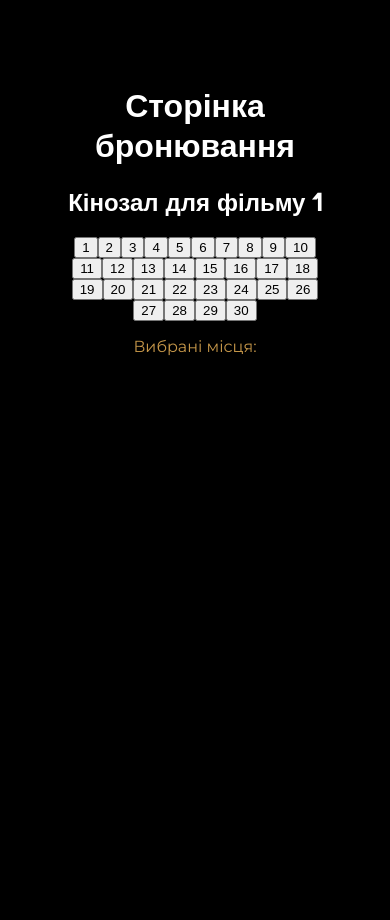
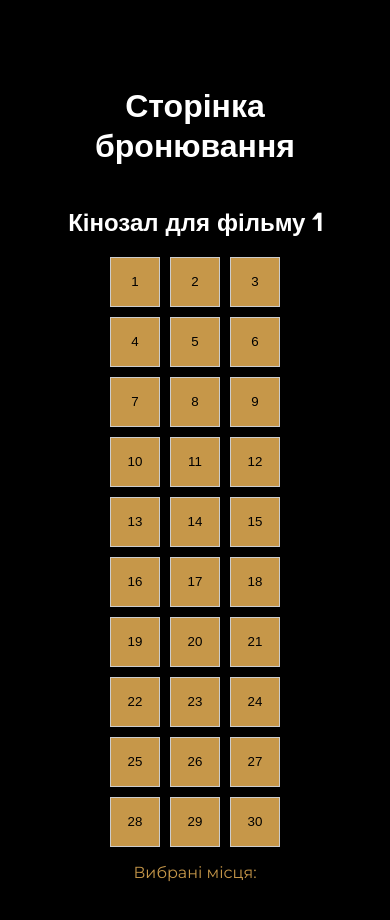
Before and after one commit to anastasiialoskutova/MyCinema, a React (Vite) app in the folder my-cinema/: page /booking/1 in a window 390 px wide. Shown: the top 920 px of the page. Before the commit the page ends 844 px from the top, so only its background shows below. Built offline with nearby package versions, Linux system fonts and the light colour scheme.

Commit message:
Оновлено стилі для кнопки бронювання та сітки місць у кінозалі; зменшено максимальну ширину картки фільму.

```diff
--- a/my-cinema/src/index.css
+++ b/my-cinema/src/index.css
@@ -27,7 +27,7 @@ h1, h2, h3 {
 #logo{
   font-size: 3rem;
   font-family: var(--font-body);
-  font-weight: bold; /* Товстий шрифт */
+  font-weight: bold;
   letter-spacing: 4px; /* Відстань між літерами */
   color: var(--color-light);
 }
@@ -53,7 +53,7 @@ h1, h2, h3 {
   box-shadow: 0 4px 10px rgba(184, 184, 184, 0.3); /* [горизонтальний зсув] [вертикальний зсув] [розмитість] [розмір тіні] [колір] */
   transition: transform 0.2s ease, box-shadow 0.2s ease;
   flex: 1 1 calc(33.333% - 1rem); /* 3 на ряд по замовчуванню */
-  max-width: 450px;
+  max-width: 300px;
   box-sizing: border-box;
 }
 
@@ -62,7 +62,6 @@ h1, h2, h3 {
   box-shadow: 0 6px 14px var(--color-accent); /* Використовуємо акцентний колір для тіні */
 }
 
-
 .movie-card img {
   width: 100%;
   height: 50vh;
@@ -70,7 +69,6 @@ h1, h2, h3 {
   border-radius: 8px;
   margin-bottom: 0.5rem;
 }
-
 
 input[type="text"] {
   padding: 0.5rem 1rem;
@@ -89,14 +87,64 @@ input[type="text"]::placeholder {
   color: var(--color-bg);
 }
 
+.book-button {
+  background-color: var(--color-accent);
+  color: white;
+  border: none;
+  padding: 10px 20px;
+  font-size: 16px;
+  border-radius: 5px;
+  cursor: pointer;
+  transition: background-color 0.3s ease, transform 0.3s ease;
+}
+
+.book-button:hover {
+  background-color: var(--color-light);
+  transform: scale(1.05);
+}
+
+.book-button:focus {
+  outline: none;
+  box-shadow: 0 0 0 2px var(--color-light);
+}
+
+.book-button:active {
+  background-color: var(--color-primary);
+  transform: scale(0.98);
+}
+
+.cinema-hall {
+  display: flex;
+  flex-direction: column;
+  align-items: center;
+}
+
+.seats-grid {
+  display: grid;
+  grid-template-columns: repeat(5, 50px);
+  gap: 10px;
+}
+
+.seat {
+  width: 50px;
+  height: 50px;
+  border: 1px solid #ccc;
+  cursor: pointer;
+}
+
+.seat.booked {
+  background-color: var(--color-accent)
+}
+
+.seat.available {
+  background-color: var(--color-light);
+}
+
 @media (max-width: 1024px) {
   .movie-card {
     flex: 1 1 calc(50% - 1rem); /* 2 картки в ряд */
   }
 
-  .movie-card img {
-    height: 60vh;
-  }
 }
 
 @media (max-width: 600px) {
@@ -104,7 +152,8 @@ input[type="text"]::placeholder {
     flex: 1 1 100%; /* 1 картка на ряд */
   }
 
-  .movie-card img {
-    height: 50vh;
+
+  .seats-grid {
+    grid-template-columns: repeat(3, 50px);
   }
 }
```
